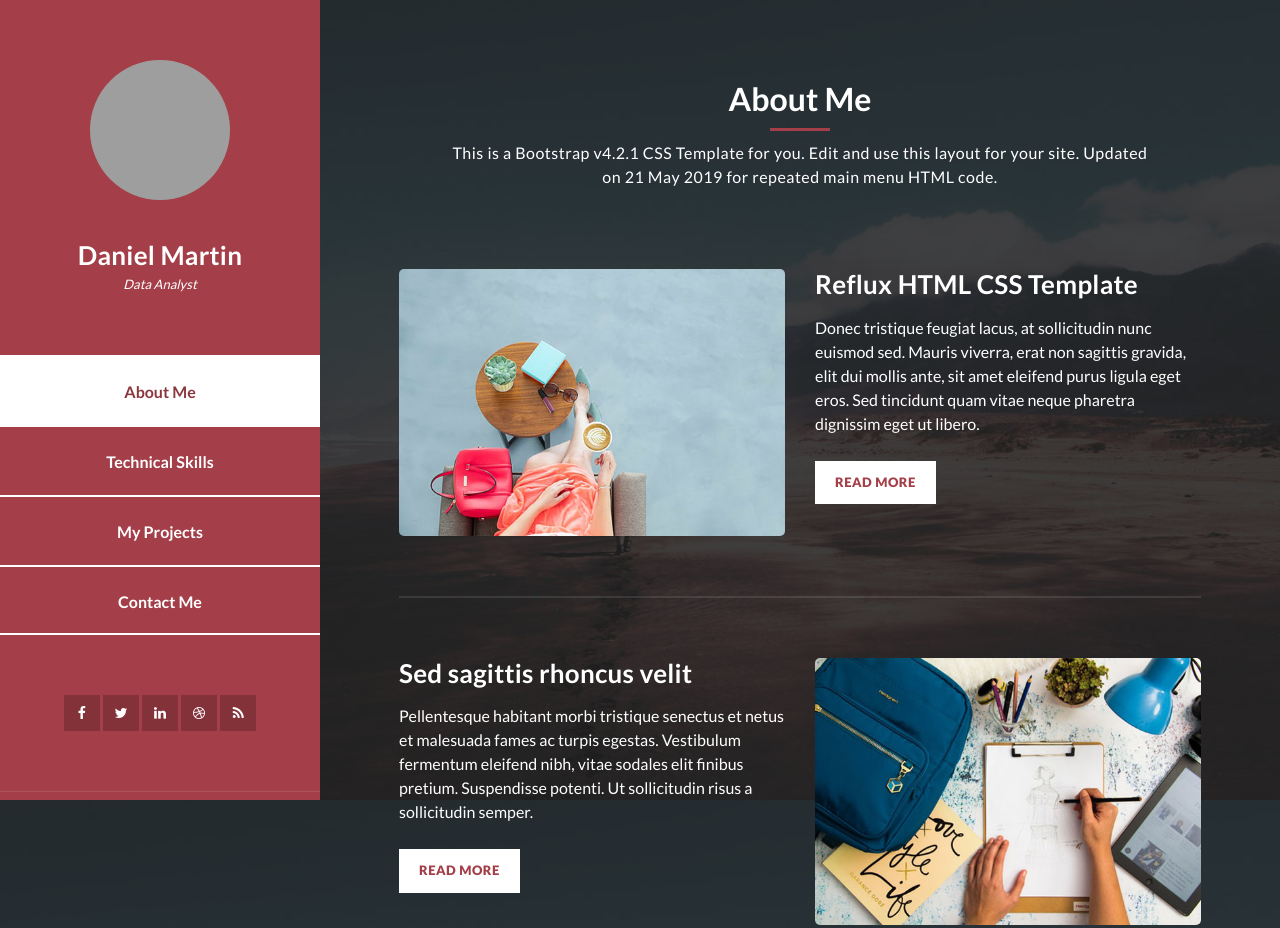
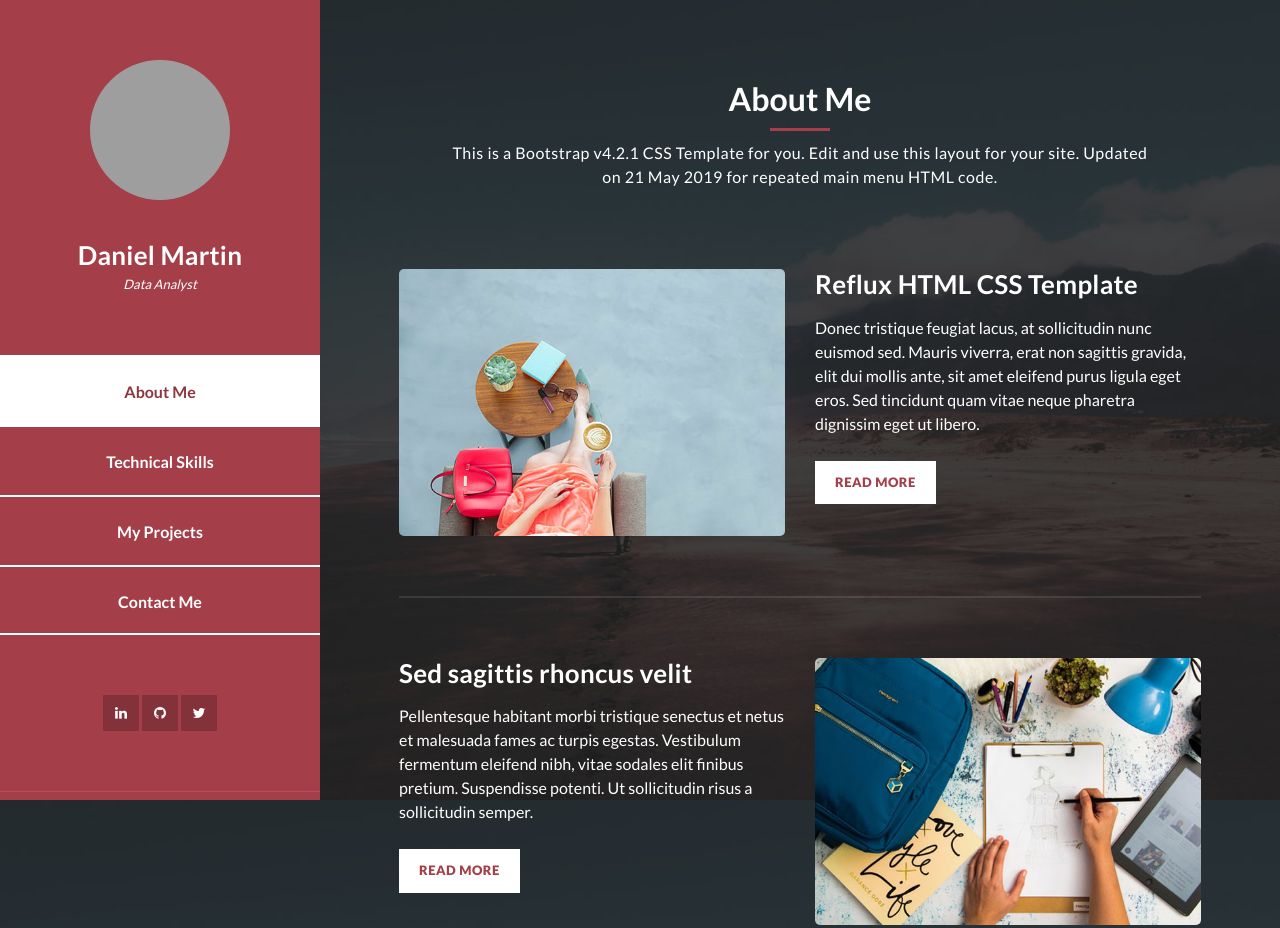
Before and after one commit to danmartin25/Portfolio, a plain HTML site: page Main/index.html in a window 1280 px wide. Shown: the top 928 px of the page. Drawn offline with Linux system fonts and the light colour scheme; grey boxes are pictures that could not be loaded.

Commit message:
editing links

```diff
--- a/Main/index.html
+++ b/Main/index.html
@@ -54,21 +54,13 @@ https://templatemo.com/tm-531-reflux
             <div class="social-network">
               <ul class="soial-icons">
                 <li>
-                  <a href="https://fb.com/templatemo"
-                    ><i class="fa fa-facebook"></i
-                  ></a>
+                  <a href="https://www.linkedin.com/in/daniel-martin-2688a3208/"><i class="fa fa-linkedin"></i></a>
                 </li>
                 <li>
-                  <a href="#"><i class="fa fa-twitter"></i></a>
+                  <a href="https://github.com/danmartin25"><i class="fa fa-github"></i></a>
                 </li>
                 <li>
-                  <a href="#"><i class="fa fa-linkedin"></i></a>
-                </li>
-                <li>
-                  <a href="#"><i class="fa fa-dribbble"></i></a>
-                </li>
-                <li>
-                  <a href="#"><i class="fa fa-rss"></i></a>
+                  <a href="https://twitter.com/DanMartin1525"><i class="fa fa-twitter"></i></a>
                 </li>
               </ul>
             </div>
```
